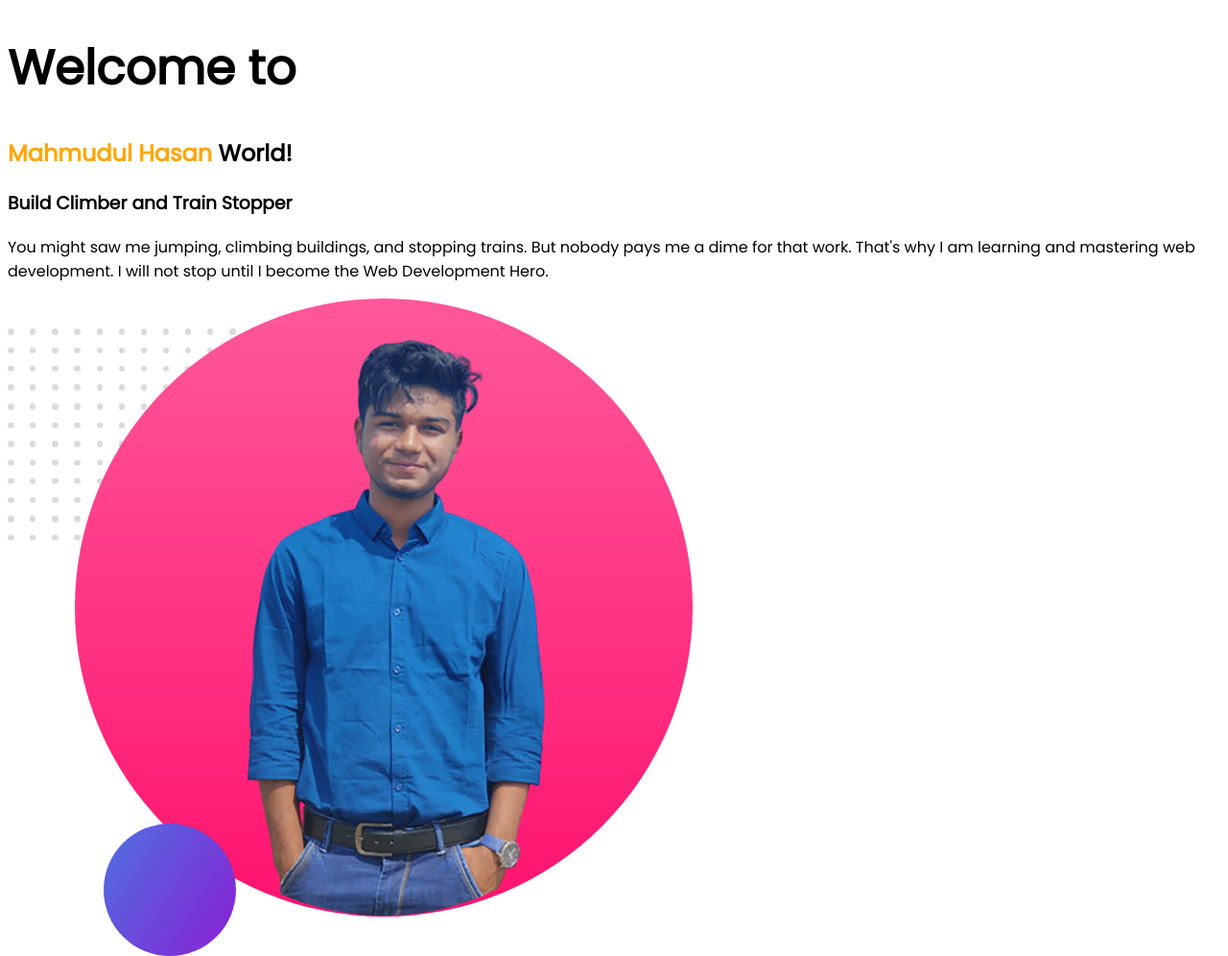
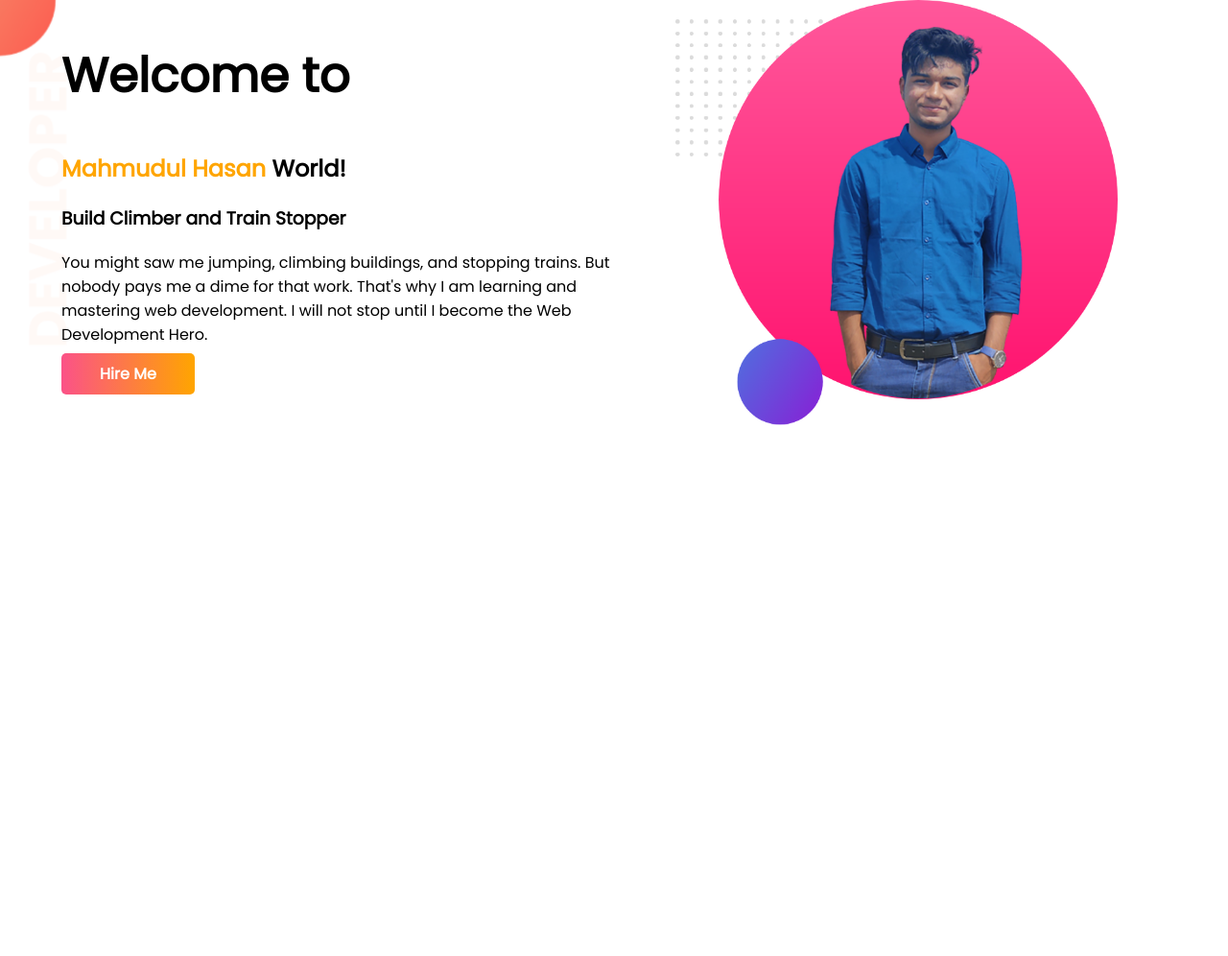
Before and after one commit to mhsumon38/developer-portfolio, a plain HTML site: page index.html in a window 1280 px wide. Shown: the whole page at 96% size. After the commit the page ends 800 px from the top, so only its background shows below. Drawn offline with Linux system fonts and the light colour scheme.

Commit message:
header added

```diff
--- a/index.html
+++ b/index.html
@@ -13,11 +13,18 @@
 </head>
 
 <body>
-    <h1>Welcome to</h1>
-    <h2><span class="orange-color">Mahmudul Hasan</span> World!</h2>
-    <h3>Build Climber and Train Stopper</h3>
-    <p>You might saw me jumping, climbing buildings, and stopping trains. But nobody pays me a dime for that work. That's why I am learning and mastering web development. I will not stop until I become the Web Development Hero.</p>
-    <img src="images/my-first-bg.png" alt="">
+    <section id="header">
+        <div class="header-content">
+            <h1>Welcome to</h1>
+            <h2><span class="orange-color">Mahmudul Hasan</span> World!</h2>
+            <h3>Build Climber and Train Stopper</h3>
+            <p>You might saw me jumping, climbing buildings, and stopping trains. But nobody pays me a dime for that work. That's why I am learning and mastering web development. I will not stop until I become the Web Development Hero.</p>
+            <a target="blank" href="#">Hire Me</a>
+        </div>
+        <div class="header-content">
+            <img src="images/my-first-bg.png" alt="">
+        </div>
+    </section>
 </body>
 
 </html>
--- a/style.css
+++ b/style.css
@@ -1,5 +1,6 @@
 body {
     font-family: 'Poppins', sans-serif;
+    margin: 0;
 }
 
 h1 {
@@ -9,3 +10,30 @@ h1 {
 .orange-color {
     color: orange;
 }
+
+section {
+    display: flex;
+}
+
+.header-content {
+    width: 50%;
+    padding-left: 5%;
+}
+
+.header-content img {
+    width: 80%;
+}
+
+.header-content a {
+    text-decoration: none;
+    background-image: linear-gradient(to right, #fb5288, orange);
+    padding: 10px 40px;
+    border-radius: 5px;
+    font-weight: 700;
+    color: #fff;
+}
+
+#header {
+    background-image: url(images/top-banner.png);
+    background-repeat: no-repeat;
+}
```
